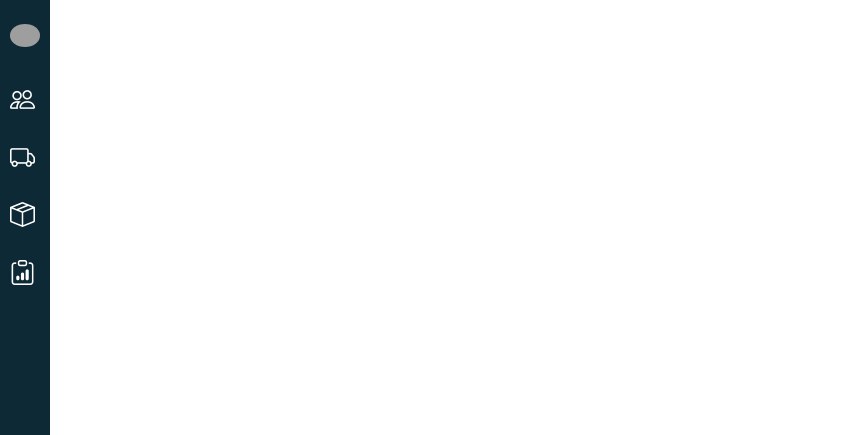
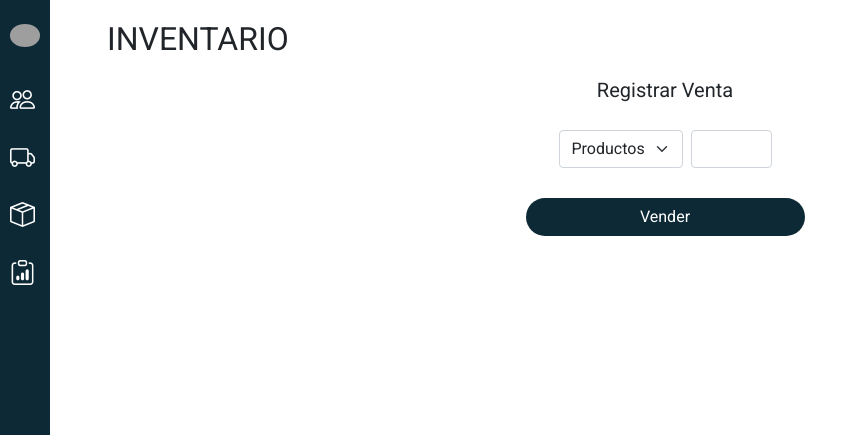
Before and after one commit to isaacv4071/BYD, a Flask app: page /inventory in a window 1280 px wide. Shown: the part 50-485 px from the top of the page, without its empty margins (0-858 px from the left). Run offline with Flask 2, Linux system fonts and the light colour scheme; grey boxes are pictures that could not be loaded.

Commit message:
Se agrego inventario y se modifico el menu lateral

```diff
--- a/app.py
+++ b/app.py
@@ -5,27 +5,32 @@ import os
 app = Flask(__name__)
 app.secret_key=os.urandom(24)
 
+# ruta para renderizar el login
 @app.route("/")
 def login():
     return render_template('index.html')
 
+#ruta para renderizar la pagina principal de producto
 @app.route("/producto",methods=['GET'])
 def product():
     return render_template('product/producto.html')
 
+#ruta para renderizar la pagina principal de User
 @app.route("/user", methods=['GET'])
 def adduser():
-    """ validaciones del login """
     return render_template('user/addUserPage.html')
 
+#ruta para inicio de sesión y validacion de credenciales
 @app.route("/inicio", methods=['POST'])
 def inicio():
     return render_template('inventory/inventory.html')
 
+#ruta para renderizar la pagina principal de inventario
 @app.route("/inventory", methods=['GET'])
 def inventory():
     return render_template('inventory/inventory.html')
 
+#ruta para renderizar la pagina principal de Proveedores
 @app.route("/provider", methods=['GET'])
 def provider():
     return render_template('provider/provider.html')
--- a/static/css/main.css
+++ b/static/css/main.css
@@ -161,6 +161,9 @@
 .menu-expanded #profile #photo{
     width: 200px;
 }
+.menu-expanded #profile #photo img{
+    border: 5px solid #C4BF90;
+}
 .menu-expanded #profile #name{
     width: 100%;
 }
@@ -214,3 +217,19 @@
     background-color: #0D2935;
     color: #fff;
 }
+
+/* Inventario */
+
+#contenedor-inventario .form-inventario .row{
+    margin-top: 20px;
+    justify-content: center;
+}
+#contenedor-inventario .form-inventario .row .col-auto{
+    align-content: space-between;
+}
+#contenedor-inventario .form-inventario .d-grid .btn{
+    margin-top: 30px;
+    background-color: #0D2935;
+    color: white;
+    border-radius: 20px;
+}
--- a/templates/inventory/inventory.html
+++ b/templates/inventory/inventory.html
@@ -1,5 +1,30 @@
 {% extends "base.html" %}
 
 {% block content %}
-
+<div class="container">
+    <div id="title-inventory">
+        <h2>INVENTARIO</h2>
+        <div id="contenedor-inventario">
+            <h5 class="text-center">Registrar Venta</h5>
+            <div class="form-inventario">
+                <div class="row g-2">
+                    <div class="col-auto">
+                        <select class="form-select" aria-label="Default select example">
+                            <option selected>Productos</option>
+                            <option value="1">One</option>
+                            <option value="2">Two</option>
+                            <option value="3">Three</option>
+                        </select>
+                    </div>
+                    <div class="col-auto">
+                        <input class="form-control" type="number" min="1" max="100" step="1">
+                    </div>
+                </div>
+                <div class="d-grid col-3 mx-auto">
+                    <button class="btn" type="button">Vender</button>
+                </div>
+            </div>
+        </div>
+    </div>
+</div>
 {% endblock %}
--- a/templates/user/addUserPage.html
+++ b/templates/user/addUserPage.html
@@ -3,7 +3,7 @@
 {% block content %}
     <div class="container">
       <div class="container" id="title-adduser">
-        <h1>ADD USER</h1>
+        <h2>ADD USER</h2>
       </div>
       <div class="container">
         <div class="row g-3 align-items-center my-3">
```
